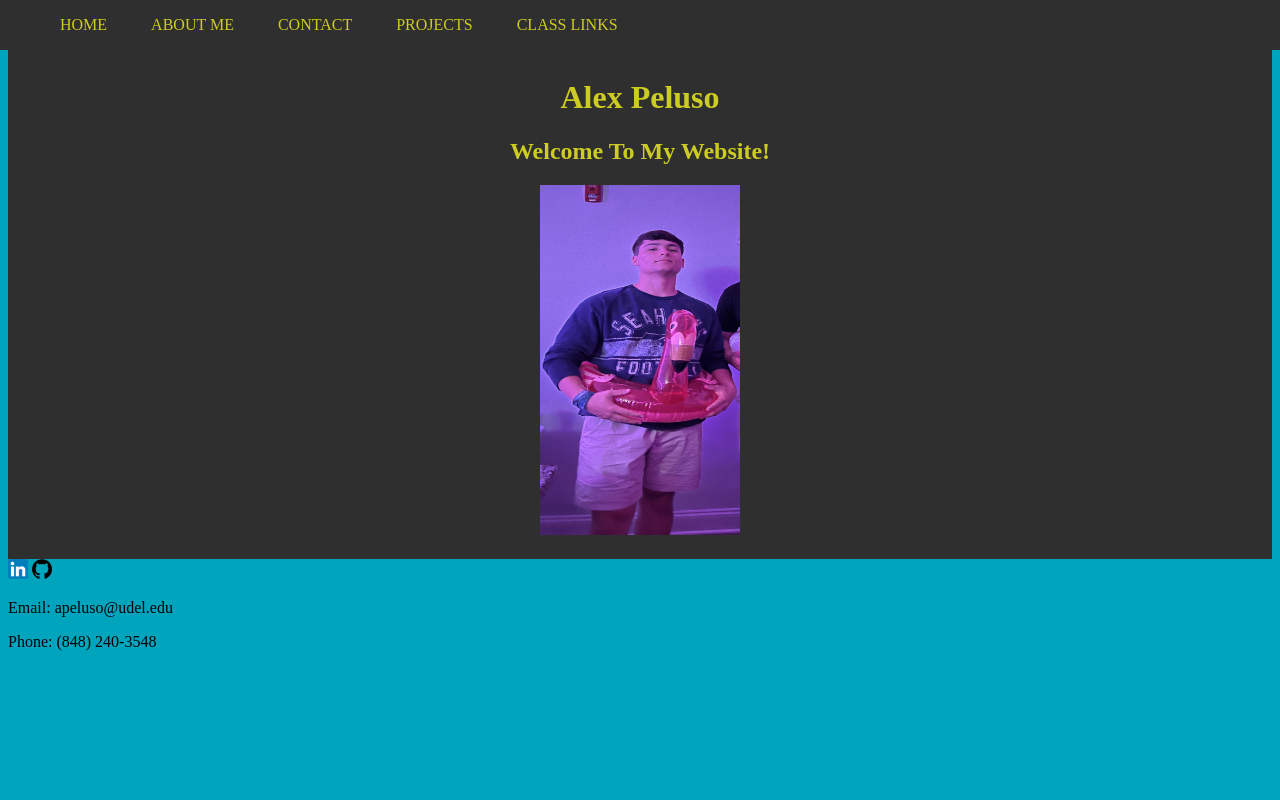
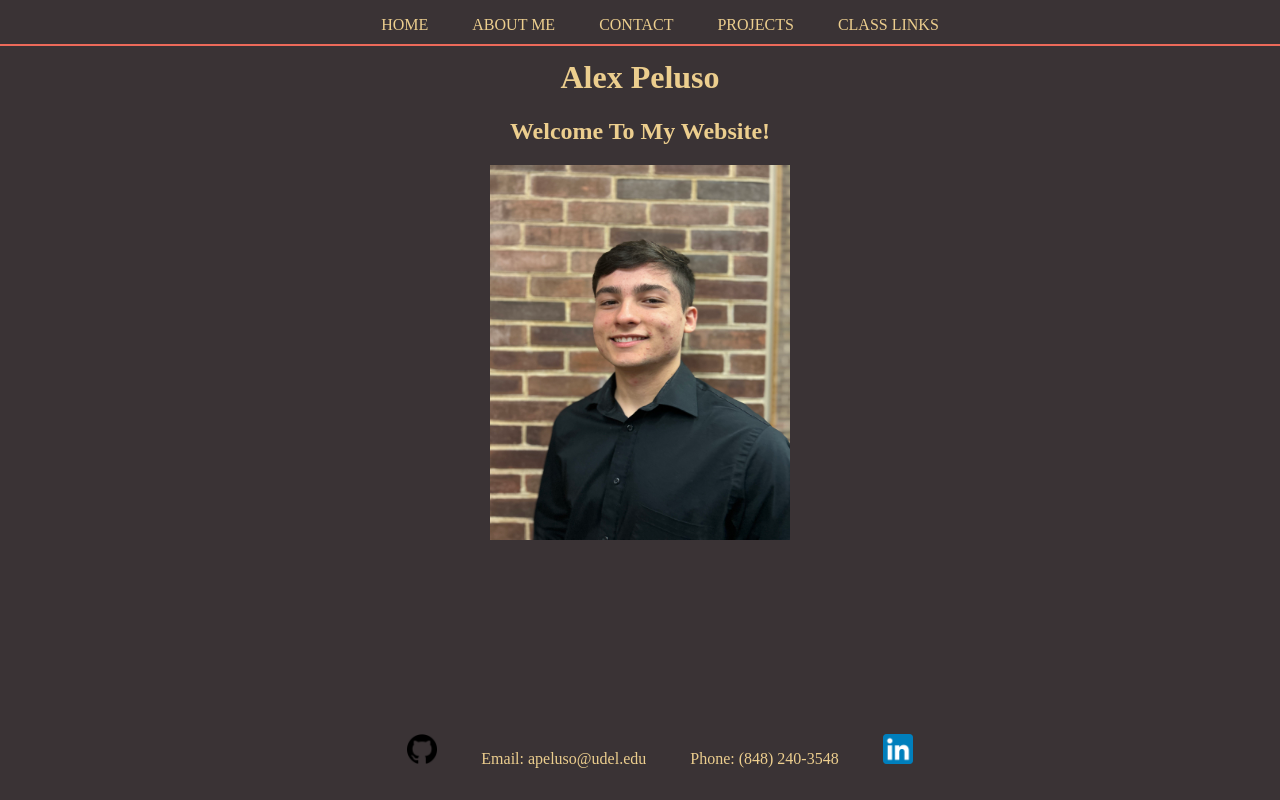
Before and after one commit to apeluso03/apeluso03.github.io, a website: page index.html in a window 1280 px wide. Drawn offline with Linux system fonts and the light colour scheme.

Commit message:
Aesthetic changes, new images, added footer

```diff
--- a/css/styles.css
+++ b/css/styles.css
@@ -1,13 +1,13 @@
 .box {
     text-align: center;
-    background-color: rgb(48, 47, 47);
-    color: #cccc22;
-    padding: 20px;
+    background-color: #3A3335;
+    color: #ECCE8E;
+    padding: 0px;
 }
 
 .emailstyle {
-    background-color: rgb(48, 47, 47);
-    color :#cccc22;
+    background-color: #3A3335;
+    color :#ECCE8E;
     padding: 20px;
 }
 
@@ -23,7 +23,7 @@
     z-index: 999;
     align-items: center;
     justify-content: space-between;
-    background-color: rgb(48, 47, 47);
+    background-color: #3A3335;
 }
 
 .navbar ul li {
@@ -35,7 +35,7 @@
 
 .navbar ul li a {
     text-decoration: none;
-    color: #cccc22;
+    color: #ECCE8E;
     text-transform: uppercase;
 }
 
@@ -43,7 +43,7 @@
     content: '';
     height: 3px;
     width: 0;
-    background: #00A4BD;
+    background: #ED6A5A;
     position: absolute;
     left: 0;
     bottom: -5px;
@@ -87,53 +87,33 @@
 
 .down a:hover{
   background-color: rgb(27, 27, 27);
-  color: #cccc22;
+  color: #ECCE8E;
 }
 
 .down li, .down a{
   background-color: rgb(27, 27, 27);
 }
 
-.footer {
-    text-align: center;
-    background-color: rgb(48, 47, 47);
-    color: #cccc22;
-    padding: 20px;
+.footerLinks {
+    position: absolute;
+    bottom: 0;
+    left: 0;
+    width: 100%;
+    z-index: 999;
+    align-items: center;
+    justify-content: space-between;
+    background-color: #3A3335;
 }
 
-.footer .footer-content {
-    display: flex;
-    justify-content: space-between;
-    align-items: center;
+.footerLinks ul li {
+    list-style: none;
+    display: inline-block;
+    margin: 0 20px;
+    position: relative;
 }
 
-.footer .social-links {
-    display: flex;
-    align-items: center;
+.footerLinks ul li a {
+    text-decoration: none;
+    color: #ECCE8E;
+    text-transform: uppercase;
 }
-
-.footer .social-links a {
-    margin-left: 20px;
-    text-decoration: none;
-    color: #cccc22;
-    transition: color 0.3s; /* Add a smooth color transition */
-}
-
-.footer .social-links a:hover {
-    color: #00A4BD; /* Change color on hover to match the navbar */
-}
-
-.footer .contact-info {
-    text-align: left; /* Align contact info to the left */
-}
-
-/* Style links in the contact info if needed */
-.footer .contact-info a {
-    text-decoration: none;
-    color: #cccc22;
-    transition: color 0.3s; /* Add a smooth color transition */
-}
-
-.footer .contact-info a:hover {
-    color: #00A4BD; /* Change color on hover to match the navbar */
-}
--- a/index.html
+++ b/index.html
@@ -7,9 +7,10 @@
         <title>Home</title>
     </head>
     <!-- <script src='index.js'></script> -->
-        <body style="padding-top: 30px; background-color: #00A4BD;">
+        <body style="padding-top: 30px; background-color: #3A3335;">
+            <center>
                 <div class="navbar">
-                <ul>
+                    <ul style="border-bottom: 2px solid #ED6A5A; margin-bottom: 10px; padding-bottom: 10px;">
                         <li><a href="index.html">Home</a></li>
                         <li><a href="aboutme.html">About Me</a></li>
                         <li><a href="contact.html">Contact</a></li>
@@ -24,22 +25,23 @@
                         </li>
                     </ul>
                 </div>
+            </center>
             <div class="box">
                 <h1>Alex Peluso</h1>
                 <h2>Welcome To My Website!</h2>
-                <img src="images/alex2.jpg" alt="photo of me" width="200" height="350">
+                <img src="images/alex_headshot.jpg" alt="photo of me" width="300" height="375">
             </div>
             <footer>
-                <div class="footer-content">
-                    <div class="social-links">
-                        <a href="https://www.linkedin.com/in/alexpeluso/" target="_blank"><img src="images/LinkedIn_icon.png" alt="LinkedIn" width="20" height="20"></a>
-                        <a href="https://github.com/apeluso03" target="_blank"><img src="images/GitHub-Mark.png" alt="GitHub" width="20" height="20"></a>
+                <center>
+                    <div class="footerLinks">
+                        <ul>
+                            <li><a href="https://github.com/apeluso03" target="_blank"><img src="images/GitHub-Mark.png" width="30" height="30" alt="GitHub"></a></li>
+                            <li><p style="color: #ECCE8E">Email: apeluso@udel.edu</p></li>
+                            <li><p style="color: #ECCE8E">Phone: (848) 240-3548</p></li>
+                            <li><a href="https://www.linkedin.com/in/alexpeluso/"><img src="images/LinkedIn_icon.png" width="30" height="30" alt="LinkedIn"></a></li>
+                        </ul>
                     </div>
-                    <div class="contact-info">
-                        <p>Email: apeluso@udel.edu</p>
-                        <p>Phone: (848) 240-3548</p>
-                    </div>
-                </div>
+                </center>
             </footer>
         </body>
 </html>
```
Also changed, not shown: aboutme.html (+5 -3 lines), contact.html (+4 -2 lines), projects.html (+4 -2 lines), images/alex_headshot.jpg (added), images/alex_lecture.jpg (added). Lines whose indentation alone changed are shown as unchanged.
